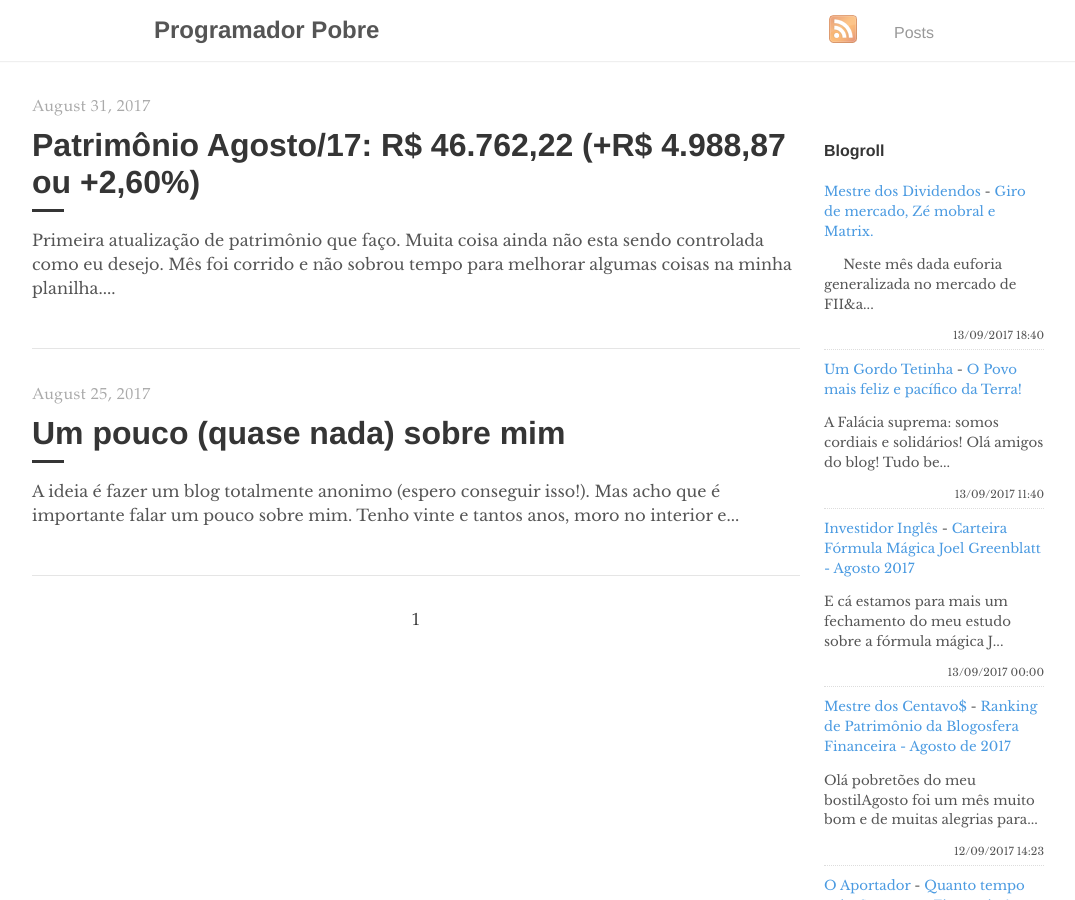
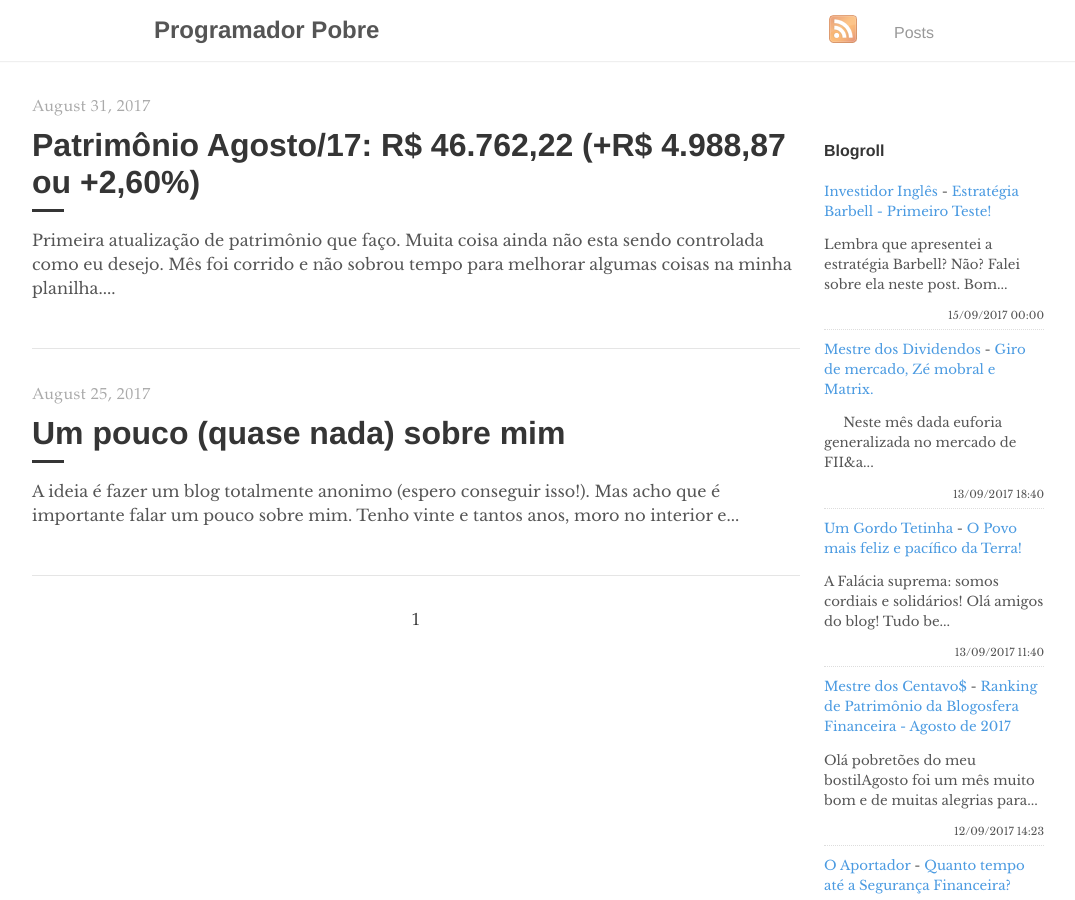
Before and after one commit to programadorpobre/programadorpobre.github.io, a Jekyll site: the page built from index.html, in a window 1280 px wide and 900 px high. Shown: the whole window, without its empty margins (96-1171 px from the left). Built offline with Jekyll 4.4.1, drawn with Linux system fonts in a browser that asks for light colours; the list of posts is cut into pages by our own code; comment, search, counter and statistics services are not loaded.

Commit message:
[ci skip] travis #41

```diff
--- a/_includes/feed-entries.html
+++ b/_includes/feed-entries.html
@@ -1,3 +1,8 @@
+<div class="feed-entry">
+    <a class="feed-entry-site-name" href="http://investidoringles.blogspot.com/">Investidor Inglês</a> - <a class="feed-entry-title" href="http://investidoringles.blogspot.com/2017/09/estrategia-barbell-primeiro-teste-funciona.html">Estratégia Barbell - Primeiro Teste!</a>
+    <p class="feed-entry-summary">Lembra que apresentei a estratégia Barbell? Não? Falei sobre ela neste post. Bom...</p>
+    <time datetime="2017-09-15T00:00:00.000-03:00">15/09/2017 00:00</time>
+</div>
 <div class="feed-entry">
     <a class="feed-entry-site-name" href="http://mestredosdividendos.blogspot.com/">Mestre dos Dividendos</a> - <a class="feed-entry-title" href="http://mestredosdividendos.blogspot.com/2017/09/giro-de-mercado-ze-mobral-e-matrix.html">Giro de mercado,  Zé mobral e Matrix.</a>
     <p class="feed-entry-summary">&nbsp;&nbsp;&nbsp;&nbsp; Neste mês dada euforia generalizada no mercado de FII&a...</p>
@@ -7,11 +12,6 @@
     <a class="feed-entry-site-name" href="http://gordotetinha.blogspot.com/">Um Gordo Tetinha</a> - <a class="feed-entry-title" href="http://gordotetinha.blogspot.com/2017/09/o-povo-mais-feliz-e-pacifico-da-terra.html">O Povo mais feliz e pacífico da Terra!</a>
     <p class="feed-entry-summary">A Falácia suprema: somos cordiais e solidários!&nbsp;Olá amigos do blog! Tudo be...</p>
     <time datetime="2017-09-13T11:40:00.000-03:00">13/09/2017 11:40</time>
-</div>
-<div class="feed-entry">
-    <a class="feed-entry-site-name" href="http://investidoringles.blogspot.com/">Investidor Inglês</a> - <a class="feed-entry-title" href="http://investidoringles.blogspot.com/2017/09/formula-magica-joel-greenblatt-agosto-2017.html">Carteira Fórmula Mágica Joel Greenblatt - Agosto 2017</a>
-    <p class="feed-entry-summary">E cá estamos para mais um fechamento do meu estudo sobre a&nbsp;fórmula mágica J...</p>
-    <time datetime="2017-09-13T00:00:00.000-03:00">13/09/2017 00:00</time>
 </div>
 <div class="feed-entry">
     <a class="feed-entry-site-name" href="http://mestredoscentavos.blogspot.com/">Mestre dos Centavo$</a> - <a class="feed-entry-title" href="http://mestredoscentavos.blogspot.com/2017/09/ranking-de-patrimonio-da-blogosfera.html">Ranking de Patrimônio da Blogosfera Financeira - Agosto de 2017</a>
```
